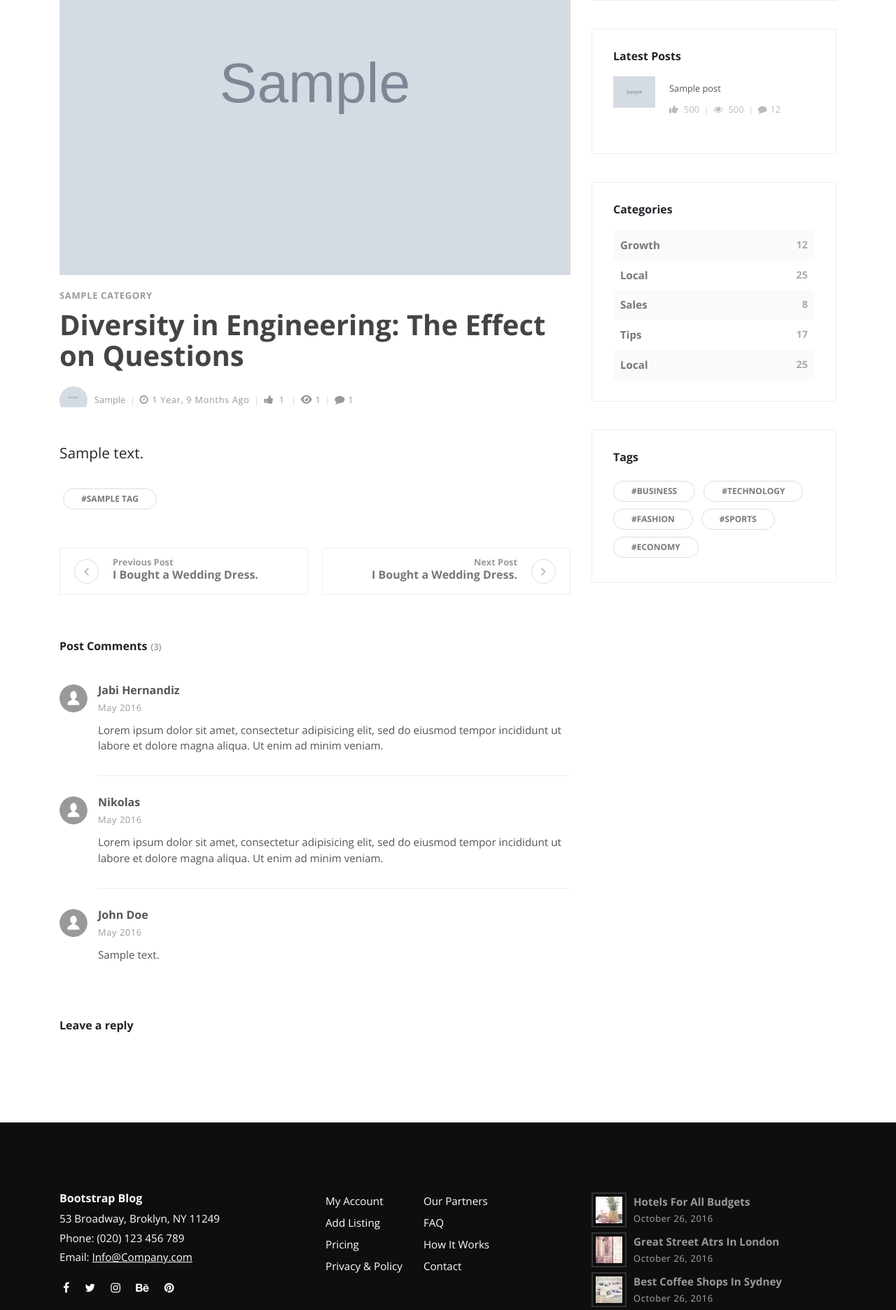
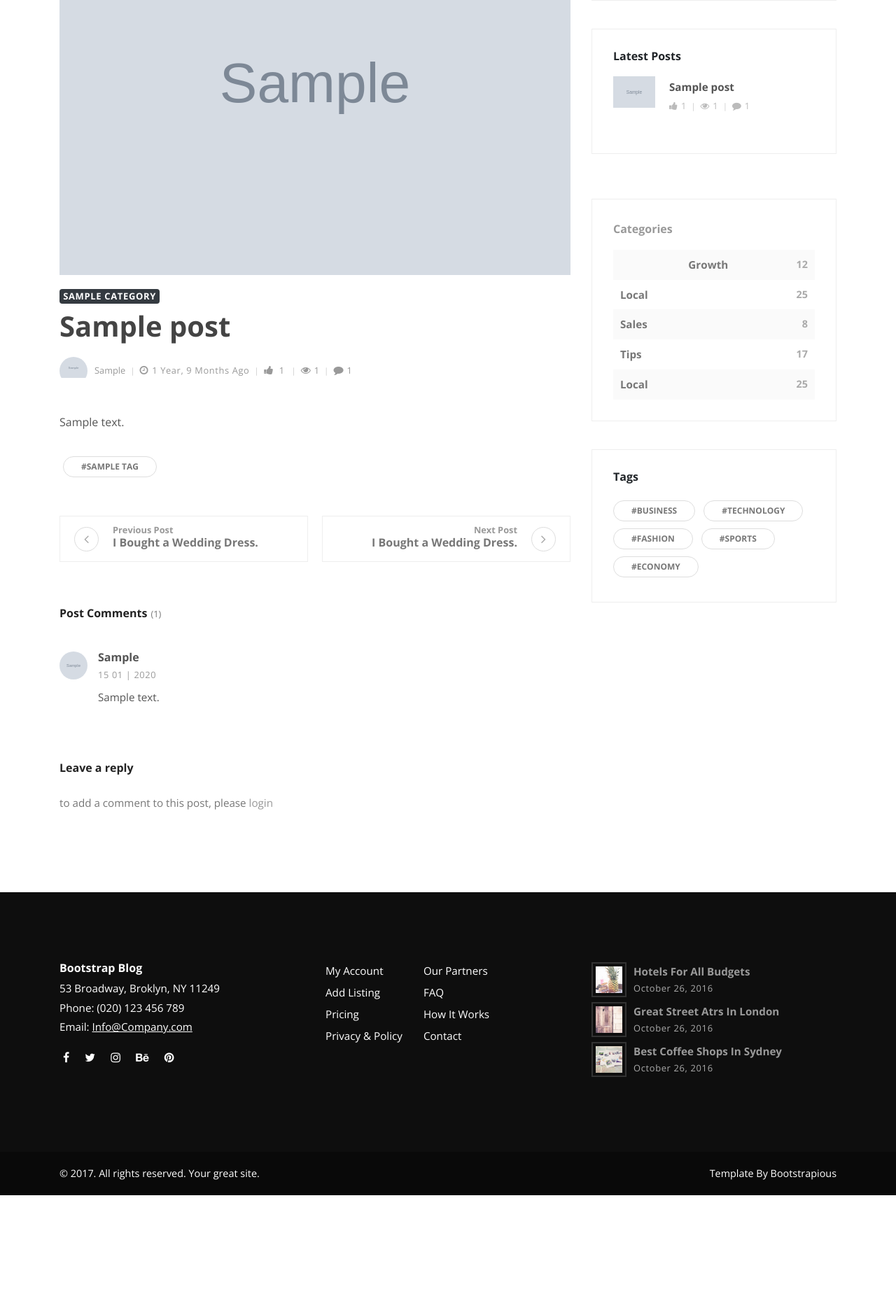
Before and after one commit to habibAbdelgaber/fully-featured-django-blog, a Django app: a page that uses templates/posts/post.html in a window 1280 px wide. Shown: the part 861-2733 px from the top of the page at 70% size. After the commit the page ends 2569 px from the top, so only its background shows below. Run offline with Django 3.2, Linux system fonts and the light colour scheme; tables that the repository leaves empty hold one stand-in row (values such as "Sample post"); grey boxes marked "Sample" are stand-in pictures; some libraries are stand-ins or nearby versions.

Commit message:
blog project updated

```diff
--- a/templates/posts/post.html
+++ b/templates/posts/post.html
@@ -9,37 +9,36 @@
     <main class="post blog-post col-lg-8">
       <div class="container">
         <div class="post-single">
-          <div class="post-thumbnail"><img src="{{ object.img.url }}" alt="..." class="img-fluid"></div>
+          <div class="post-thumbnail"><img src="{{object.img.url}}" alt="..." class="img-fluid"></div>
           <div class="post-details">
             <div class="post-meta d-flex justify-content-between">
               <div class="category">
                 {% for cat in object.categories.all %}
-                <a href="#">{{cat.name}}</a>
+                <a href="#" class='badge badge-dark text-white py-1'>{{cat}}</a>
                 {% endfor %}
               </div>
             </div>
-            <h1>Diversity in Engineering: The Effect on Questions<a href="#"><i class="fa fa-bookmark-o"></i></a></h1>
+            <h1>{{object.title}}<a href="#"><i class="fa fa-bookmark-o"></i></a></h1>
             <div class="post-footer d-flex align-items-center flex-column flex-sm-row"><a href="#"
                 class="author d-flex align-items-center flex-wrap">
                 <div class="avatar"><img src="{{object.author.profile.profile_picture.url}}" alt="..."
-                    class="img-fluid">
-                </div>
+                    class="img-fluid"></div>
                 <div class="title"><span>{{object.author}}</span></div>
               </a>
               <div class="d-flex align-items-center flex-wrap">
-                <div class="date"><i class="fa fa-clock"></i>{{ object.timestamp|timesince }} ago</div>
+                <div class="date"><i class="fa fa-clock"></i>{{object.timestamp|timesince}} ago</div>
                 <div class="views">
                   <a href="{{object.get_like_url}}">
                     <i class="fa fa-thumbs-up"></i>
+                    {{object.get_like_count}}
                   </a>
-                  {{object.get_like_count}}
                 </div>
-                <div class="views"><i class="fas fa-eye"></i>{{object.get_view_count}}</div>
+                <div class="views"><i class="fa fa-eye"></i>{{object.get_view_count}}</div>
                 <div class="comments meta-last"><i class="fa fa-comment"></i>{{object.get_comment_count}}</div>
               </div>
             </div>
             <div class="post-body">
-              <p class="lead">{{object.content}}</p>
+              <p>{{object.content}}</p>
             </div>
             <div class="post-tags">
               {% for tag in object.tags.all %}
@@ -60,55 +59,35 @@
               </a></div>
             <div class="post-comments">
               <header>
-                <h3 class="h6">Post Comments<span class="no-of-comments">(3)</span></h3>
+                <h3 class="h6">Post Comments<span class="no-of-comments">({{object.get_comment_count}})</span></h3>
               </header>
+              {% for comment in object.comment_set.all %}
               <div class="comment">
                 <div class="comment-header d-flex justify-content-between">
                   <div class="user d-flex align-items-center">
-                    <div class="image"><img src="img/user.svg" alt="..." class="img-fluid rounded-circle"></div>
-                    <div class="title"><strong>Jabi Hernandiz</strong><span class="date">May 2016</span></div>
-                  </div>
-                </div>
-                <div class="comment-body">
-                  <p>Lorem ipsum dolor sit amet, consectetur adipisicing elit, sed do eiusmod tempor incididunt ut
-                    labore et dolore magna aliqua. Ut enim ad minim veniam.</p>
-                </div>
-              </div>
-              <div class="comment">
-                <div class="comment-header d-flex justify-content-between">
-                  <div class="user d-flex align-items-center">
-                    <div class="image"><img src="img/user.svg" alt="..." class="img-fluid rounded-circle"></div>
-                    <div class="title"><strong>Nikolas</strong><span class="date">May 2016</span></div>
-                  </div>
-                </div>
-                <div class="comment-body">
-                  <p>Lorem ipsum dolor sit amet, consectetur adipisicing elit, sed do eiusmod tempor incididunt ut
-                    labore et dolore magna aliqua. Ut enim ad minim veniam.</p>
-                </div>
-              </div>
-              <div class="comment">
-                <div class="comment-header d-flex justify-content-between">
-                  {% for comment in object.comment_set.all %}
-                  <div class="user d-flex align-items-center">
-
-                    <div class="image"><img src="img/user.svg" alt="..." class="img-fluid rounded-circle"></div>
-                    <div class="title"><strong>John Doe</strong><span class="date">May 2016</span></div>
+                    <div class="image"><img src="{{comment.user.profile.profile_picture.url}}" alt="..."
+                        class="img-fluid rounded-circle"></div>
+                    <div class="title">
+                      <strong>{{comment.user}}</strong>
+                      <span class="date">{{object.timestamp|date:"d m | Y"}}
+                      </span>
+                    </div>
                   </div>
                 </div>
                 <div class="comment-body">
                   <p>
-                    {{ comment.content }}
+                    {{ comment.content}}
                   </p>
                 </div>
-                {% endfor %}
               </div>
+              {% endfor %}
             </div>
             <div class="add-comment">
               <header>
                 <h3 class="h6">Leave a reply</h3>
               </header>
               {% if request.user.is_authenticated %}
-              <form action="." class="commenting-form" method='POST'>
+              <form action="." class="commenting-form" method="POST">
                 {% csrf_token %}
                 <div class="row">
                   <div class="form-group col-md-12">
@@ -119,6 +98,11 @@
                   </div>
                 </div>
               </form>
+              {% else %}
+              <p>
+                to add a comment to this post, please
+                <a href="{% url 'account_login' %}">login</a>
+              </p>
               {% endif %}
             </div>
           </div>
@@ -143,21 +127,20 @@
         <header>
           <h3 class="h6">Latest Posts</h3>
         </header>
-        <div class="blog-posts">
-          {% for latest in recent_posts %}
-          <a href="#">
+        <div class="blog-posts"><a href="#">
+            {% for post in recent_posts %}
             <div class="item d-flex align-items-center">
-              <div class="image"><img src="{{latest.img.url}}" alt="..." class="img-fluid"></div>
-              <div class="title"><small>{{latest.title}}</small>
+              <div class="image"><img src="{{post.img.url}}" alt="..." class="img-fluid"></div>
+              <div class="title"><strong>{{post.title}}</strong>
                 <div class="d-flex align-items-center">
-                  <div class="views"><i class="fas fa-thumbs-up"></i> 500</div>
-                  <div class="views"><i class="fa fa-eye"></i> 500</div>
-                  <div class="comments"><i class="fa fa-comment"></i>12</div>
+                  <div class="views"><i class="fa fa-thumbs-up"></i>{{post.get_like_count}}</div>
+                  <div class="views"><i class="fa fa-eye"></i>{{post.get_view_count}}</div>
+                  <div class="comments"><i class="fa fa-comment"></i>{{post.get_comment_count}}</div>
                 </div>
               </div>
             </div>
-          </a>
-          {% endfor %}
+          </a><a href="#">
+            {% endfor %}
         </div>
       </div>
       <!-- Widget [Categories Widget]-->
```
